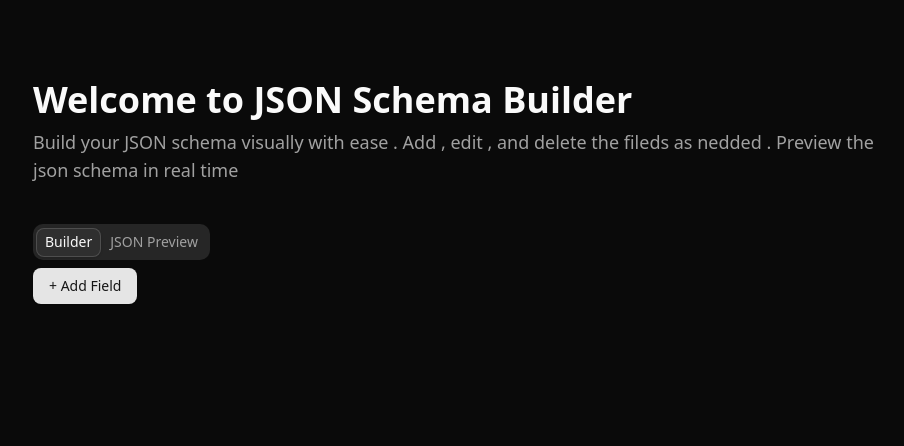
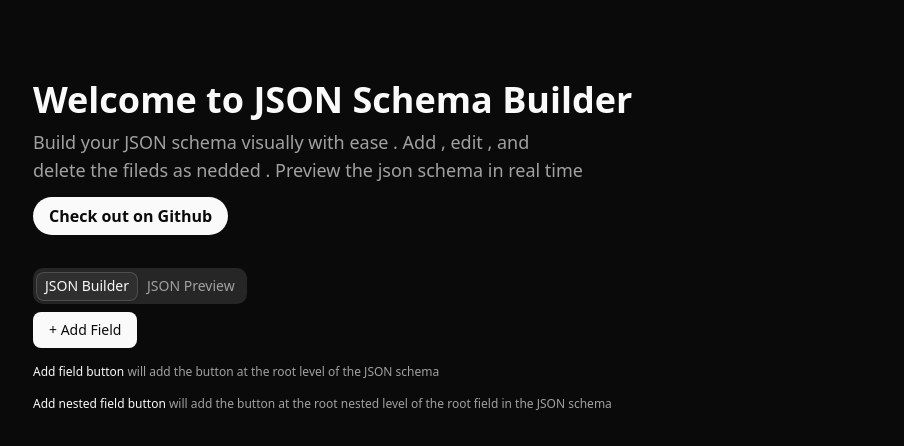
Before and after one commit to AdityaSrivastava185/json-builder-frontend, a Next.js app: page / in a window 1280 px wide. Shown: the top 446 px of the page, without its empty margins (175-1079 px from the left). Built offline with nearby package versions, Linux system fonts and the light colour scheme.

Commit message:
basic interfaces and types added of the component for the type safety and some basic styling and gitub button added

```diff
--- a/src/components/FileBuilder.tsx
+++ b/src/components/FileBuilder.tsx
@@ -13,6 +13,8 @@ import {
 } from "@/lib/builder-utility";
 import { FieldRenderer } from "@/components/JsonPreview"
 import HeroTitle from "./HeroTitle";
+import SocialsButtons from "./SocialsButtons";
+import NoteList from "./NoteList";
 
 export default function JsonSchemaBuilder() {
   const [fields, setFields] = useState<Field[]>([]);
@@ -42,21 +44,35 @@ export default function JsonSchemaBuilder() {
   return (
     <div className="py-6">
       <HeroTitle
-      title="Welcome to JSON Schema Builder"
-      description="Build your JSON schema visually with ease . Add , edit , and delete the fileds as nedded . Preview the json schema in real time "
+        title="Welcome to JSON Schema Builder"
+        description="Build your JSON schema visually with ease . Add , edit , and delete the fileds as nedded . Preview the json schema in real time "
       />
+      <div className="mb-10">
+        <SocialsButtons
+          ButtonName="Check out on Github"
+          ButtonLink="https://github.com/AdityaSrivastava185/json-builder-frontend"
+        />
+      </div>
       <Tabs defaultValue="builder">
         <TabsList>
-          <TabsTrigger value="builder">Builder</TabsTrigger>
-          <TabsTrigger value="json">JSON Preview</TabsTrigger>
+          <TabsTrigger value="builder" className="cursor-pointer">JSON Builder</TabsTrigger>
+          <TabsTrigger value="json" className="cursor-pointer">JSON Preview</TabsTrigger>
         </TabsList>
 
         <TabsContent value="builder">
           <div className="mb-4">
-            <Button onClick={() => addField()} variant="default">
+            <Button onClick={() => addField()} className="bg-foreground text-background cursor-pointer">
               + Add Field
             </Button>
           </div>
+          <NoteList
+            highlightedText="Add field button"
+            normalText="will add the button at the root level of the JSON schema"
+          />
+          <NoteList
+            highlightedText="Add nested field button"
+            normalText="will add the button at the root nested level of the root field in the JSON schema"
+          />
           <FieldRenderer
             fields={fields}
             updateField={updateField}
--- a/src/components/HeroTitle.tsx
+++ b/src/components/HeroTitle.tsx
@@ -6,9 +6,9 @@ const HeroTitle:React.FC<heroTitleProps> = ({
     description,
 }) => {
   return (
-    <div className='py-10'>
+    <div className='mt-10 mb-5'>
         <h1 className="text-4xl font-bold mb-2 ">{title}</h1>
-        <p className="text-lg text-muted-foreground">{description}</p>
+        <p className="text-lg text-muted-foreground text-balance">{description}</p>
     </div>
   )
 }
--- a/src/components/JsonPreview.tsx
+++ b/src/components/JsonPreview.tsx
@@ -10,20 +10,13 @@ import {
   SelectValue
 } from "@/components/ui/select";
 import { Card } from "@/components/ui/card";
+import { nestedFieldProps } from "@/types/schema";
 
-interface Props {
-  fields: Field[];
-  updateField: (id: string, key: string, value: any) => void;
-  deleteField: (id: string) => void;
-  addField: (parentId?: string) => void;
-  parentId?: string;
-}
-
-export const FieldRenderer = ({ fields, updateField, deleteField, addField }: Props) => {
+export const FieldRenderer = ({ fields, updateField, deleteField, addField }: nestedFieldProps) => {
   return (
     <>
       {fields.map((field) => (
-        <Card key={field.id} className="p-4 mb-2 ml-4">
+        <Card key={field.id} className="p-4 mb-2">
           <div className="flex flex-col md:flex-row items-start md:items-center gap-2">
             <Input
               value={field.key}
@@ -51,9 +44,11 @@ export const FieldRenderer = ({ fields, updateField, deleteField, addField }: Pr
             </Button>
 
             {field.type === "Nested" && (
-              <Button onClick={() => addField(field.id)} variant="default">
-                Add Nested Field
-              </Button>
+              <>
+                <Button onClick={() => addField(field.id)} variant="default">
+                  Add Nested Field
+                </Button>
+              </>
             )}
           </div>
 
--- /dev/null
+++ b/src/components/NoteList.tsx
@@ -0,0 +1,19 @@
+import React from 'react'
+import { NotesList } from '@/types/schema'
+
+const NoteList: React.FC<NotesList> = ({ highlightedText, normalText }) => {
+    return (
+        <div>
+            <ul className="my-4">
+                <li>
+                    <p className="text-muted-foreground text-xs">
+                        <span className="font-italic text-xs text-foreground">{highlightedText}
+                        </span>{" "}{normalText}
+                    </p>
+                </li>
+            </ul>
+        </div>
+    )
+}
+
+export default NoteList
--- /dev/null
+++ b/src/components/SocialsButtons.tsx
@@ -0,0 +1,17 @@
+import Link from 'next/link'
+import React from 'react'
+import { socialButtonsProps } from '@/types/schema'
+
+
+const SocialsButtons: React.FC<socialButtonsProps> = ({ ButtonName, ButtonLink }) => {
+    return (
+        <div>
+            <Link
+                href={ButtonLink}
+                className='bg-foreground text-background px-4 py-2 cursor-pointer rounded-full font-semibold '>{ButtonName}
+            </Link>
+        </div>
+    )
+}
+
+export default SocialsButtons
```
Also changed, not shown: src/types/schema.ts (+18 -0 lines), 1 other file (tests, documents, lock files or other folders).
